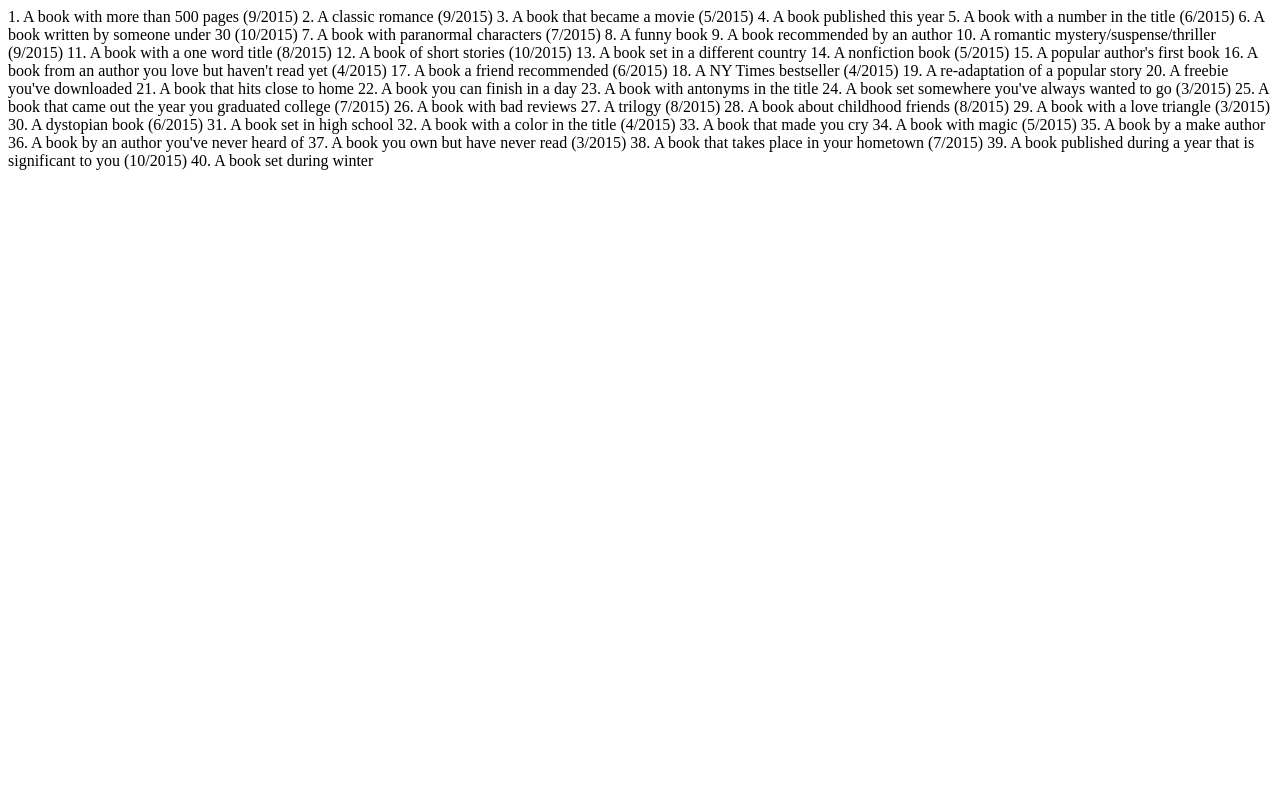
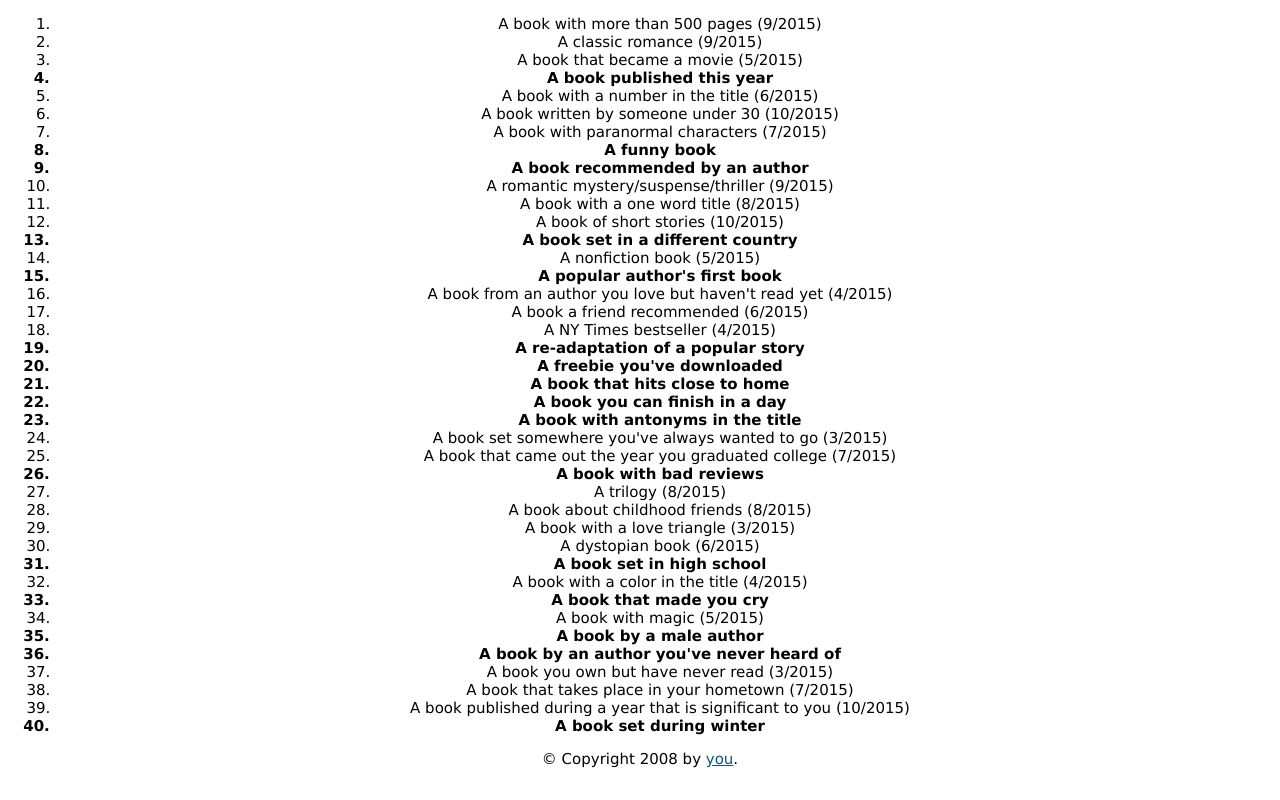
Before and after one commit to minihays/AndisBookClub, a Flask app: page /topics in a window 1280 px wide. Run offline with Flask 2, Linux system fonts and the light colour scheme.

Commit message:
ordered list, bold unused

```diff
--- /dev/null
+++ b/templates/base.html
@@ -0,0 +1,17 @@
+<!DOCTYPE html>
+<html lang="en">
+<head>
+    {% block head %}
+    <link rel="stylesheet" href="style.css" />
+    <title>{% block title %}{% endblock %}</title>
+    {% endblock %}
+</head>
+<body>
+    <div id="content">{% block content %}{% endblock %}</div>
+    <div id="footer">
+        {% block footer %}
+        &copy; Copyright 2008 by <a href="http://domain.invalid/">you</a>.
+        {% endblock %}
+    </div>
+</body>
+</html>
--- a/templates/topics.html
+++ b/templates/topics.html
@@ -1,40 +1,52 @@
-1. A book with more than 500 pages (9/2015)
-2. A classic romance (9/2015)
-3. A book that became a movie (5/2015)
-4. A book published this year
-5. A book with a number in the title (6/2015)
-6. A book written by someone under 30 (10/2015)
-7. A book with paranormal characters (7/2015)
-8. A funny book
-9. A book recommended by an author
-10. A romantic mystery/suspense/thriller (9/2015)
-11. A book with a one word title (8/2015)
-12. A book of short stories (10/2015)
-13. A book set in a different country
-14. A nonfiction book (5/2015)
-15. A popular author's first book
-16. A book from an author you love but haven't read yet (4/2015)
-17. A book a friend recommended (6/2015)
-18. A NY Times bestseller (4/2015)
-19. A re-adaptation of a popular story
-20. A freebie you've downloaded
-21. A book that hits close to home
-22. A book you can finish in a day
-23. A book with antonyms in the title
-24. A book set somewhere you've always wanted to go (3/2015)
-25. A book that came out the year you graduated college (7/2015)
-26. A book with bad reviews
-27. A trilogy (8/2015)
-28. A book about childhood friends (8/2015)
-29. A book with a love triangle (3/2015)
-30. A dystopian book (6/2015)
-31. A book set in high school
-32. A book with a color in the title (4/2015)
-33. A book that made you cry
-34. A book with magic (5/2015)
-35. A book by a make author
-36. A book by an author you've never heard of
-37. A book you own but have never read (3/2015)
-38. A book that takes place in your hometown (7/2015)
-39. A book published during a year that is significant to you (10/2015)
-40. A book set during winter
+{% extends "base.html" %}
+{% block title %}List of Topics{% endblock %}
+{% block head %}
+    {{ super() }}
+    <style type="text/css">
+        .unused { font-weight: bold; }
+    </style>
+{% endblock %}
+{% block content %}
+<ol>
+<li>A book with more than 500 pages (9/2015)</li>
+<li>A classic romance (9/2015)</li>
+<li>A book that became a movie (5/2015)</li>
+<li class="unused">A book published this year</li>
+<li>A book with a number in the title (6/2015)</li>
+<li>A book written by someone under 30 (10/2015)</li>
+<li>A book with paranormal characters (7/2015)</li>
+<li class="unused">A funny book</li>
+<li class="unused">A book recommended by an author</li>
+<li>A romantic mystery/suspense/thriller (9/2015)</li>
+<li>A book with a one word title (8/2015)</li>
+<li>A book of short stories (10/2015)</li>
+<li class="unused">A book set in a different country</li>
+<li>A nonfiction book (5/2015)</li>
+<li class="unused">A popular author's first book</li>
+<li>A book from an author you love but haven't read yet (4/2015)</li>
+<li>A book a friend recommended (6/2015)</li>
+<li>A NY Times bestseller (4/2015)</li>
+<li class="unused">A re-adaptation of a popular story</li>
+<li class="unused">A freebie you've downloaded</li>
+<li class="unused">A book that hits close to home</li>
+<li class="unused">A book you can finish in a day</li>
+<li class="unused">A book with antonyms in the title</li>
+<li>A book set somewhere you've always wanted to go (3/2015)</li>
+<li>A book that came out the year you graduated college (7/2015)</li>
+<li class="unused">A book with bad reviews</li>
+<li>A trilogy (8/2015)</li>
+<li>A book about childhood friends (8/2015)</li>
+<li>A book with a love triangle (3/2015)</li>
+<li>A dystopian book (6/2015)</li>
+<li class="unused">A book set in high school</li>
+<li>A book with a color in the title (4/2015)</li>
+<li class="unused">A book that made you cry</li>
+<li>A book with magic (5/2015)</li>
+<li class="unused">A book by a male author</li>
+<li class="unused">A book by an author you've never heard of</li>
+<li>A book you own but have never read (3/2015)</li>
+<li>A book that takes place in your hometown (7/2015)</li>
+<li>A book published during a year that is significant to you (10/2015)</li>
+<li class="unused">A book set during winter</li>
+</ol>
+{% endblock %}
```
Also changed, not shown: 1 other file.
